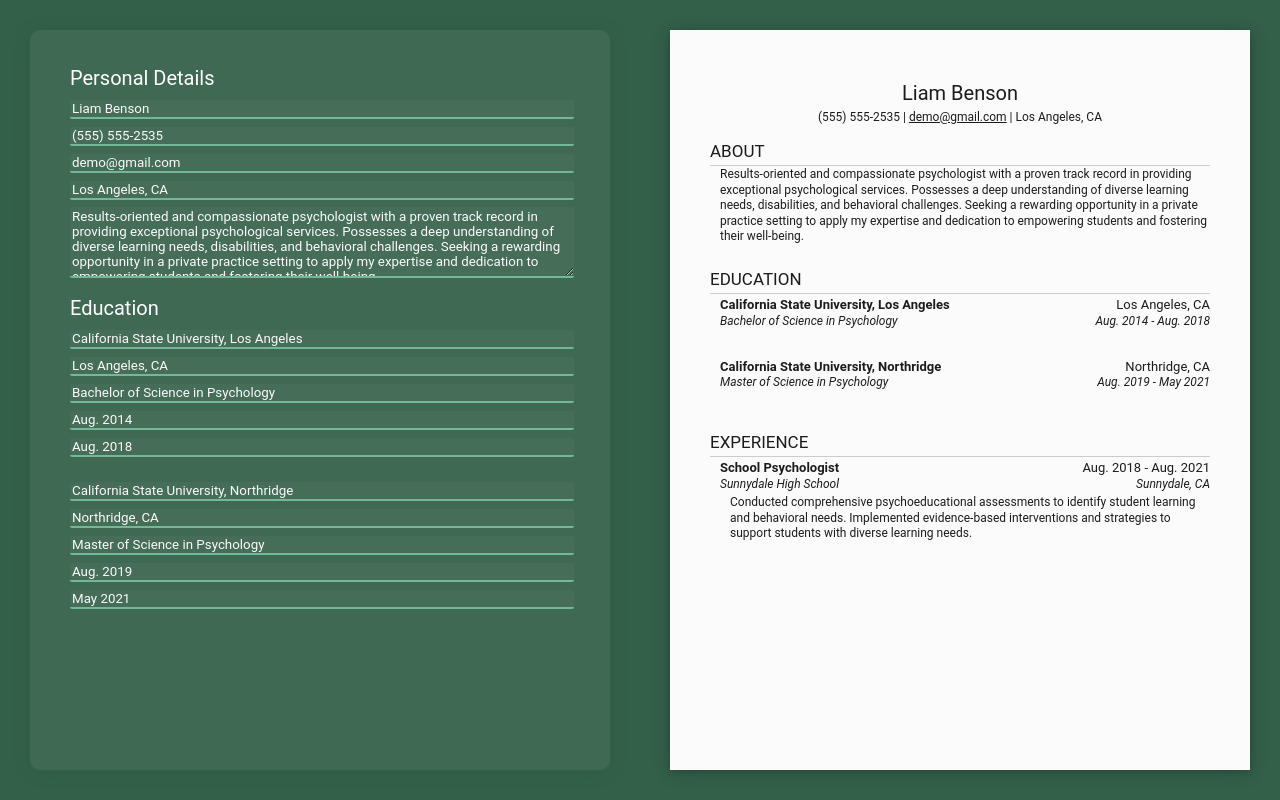
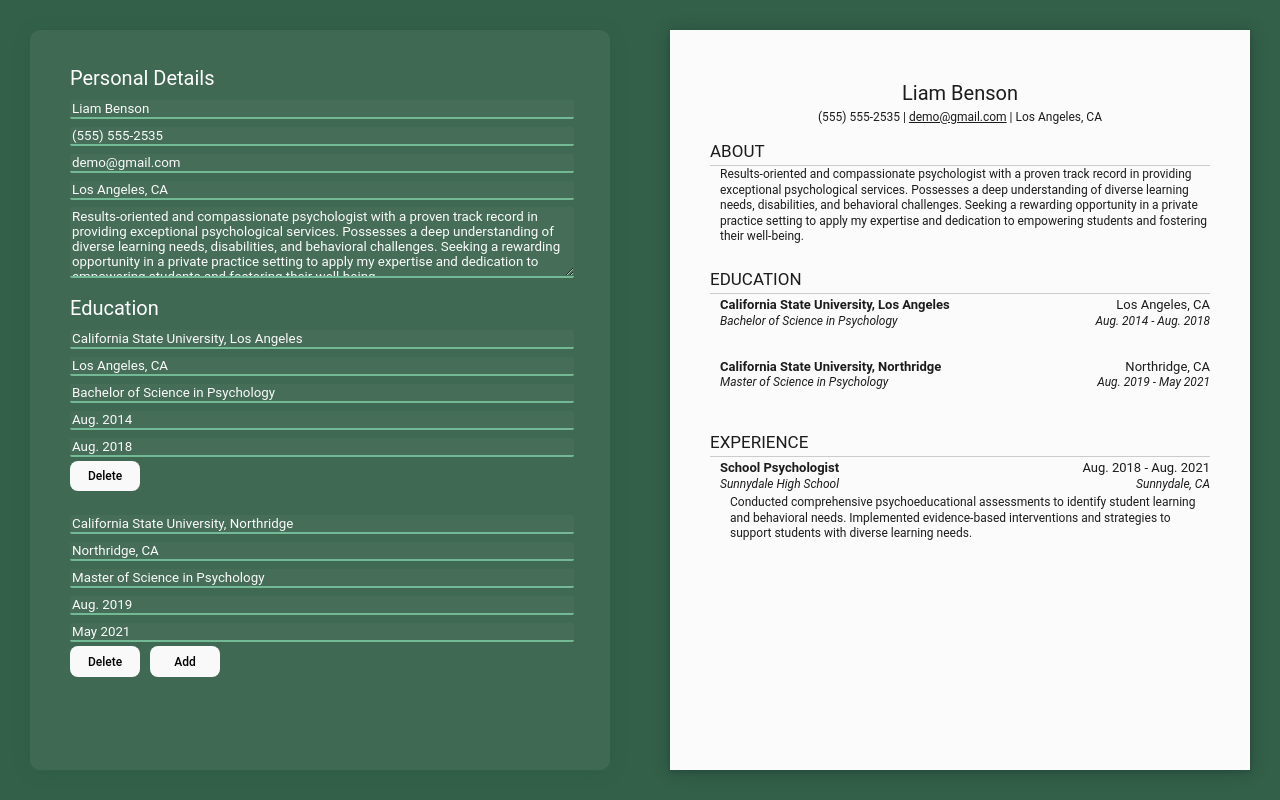
Before and after one commit to kristenmazza/cv-application, a React (Vite) app: page / in a window 1280 px wide. Built offline with nearby package versions, Linux system fonts and the light colour scheme.

Commit message:
Create nonfunctional add/del buttons for edu entries

```diff
--- a/src/components/Editor.jsx
+++ b/src/components/Editor.jsx
@@ -72,7 +72,8 @@ function Form(props) {
             </section>
             <section>
                 <h2 className="editor-heading">Education</h2>
-                    <FormEducation {...props} />
+                <FormEducation {...props} />
+                {/* <AddEducationButton /> */}
             </section>
         </form>
     )
@@ -89,10 +90,22 @@ function handleSchoolInputChange(e, id, educationEntries, setEducationEntries, i
     setEducationEntries(newEducationEntries);
 }
 
+function DeleteEducationButton() {
+    return (
+        <button className="delete-button">Delete</button>
+    )
+}
+
+function AddEducationButton() {
+    return (
+        <button className="add-button">Add</button>
+    )
+}
+
 function FormEducation(props) {
     return (
         <>
-            {props.educationEntries.map(entry => (
+            {props.educationEntries.map((entry, i) => (
                 <div className="form-group education-entry" key={entry.id}>
                     <label htmlFor="input-school-name">
                         <div className="hidden">university</div>
@@ -149,9 +162,13 @@ function FormEducation(props) {
                             onChange={(e) => handleSchoolInputChange(e, entry.id, props.educationEntries, props.setEducationEntries, "schoolDateEnd")}
                         ></input>
                     </label>
+                    <div className="button-group">
+                        <DeleteEducationButton />
+                        {i === props.educationEntries.length - 1 && <AddEducationButton />}
+                    </div>
                 </div>
             ))}
-           </>
+        </>
     )
 }
 
--- a/src/styles/Editor.css
+++ b/src/styles/Editor.css
@@ -76,3 +76,18 @@ textarea::placeholder {
 .education-entry {
     padding-bottom: 20px;
 }
+
+.delete-button {
+    width: 70px;
+    font-size: 12px;
+}
+
+.add-button {
+    width:70px;
+    font-size: 12px;
+}
+
+.button-group {
+    display: flex;
+    gap: 10px;
+}
```
